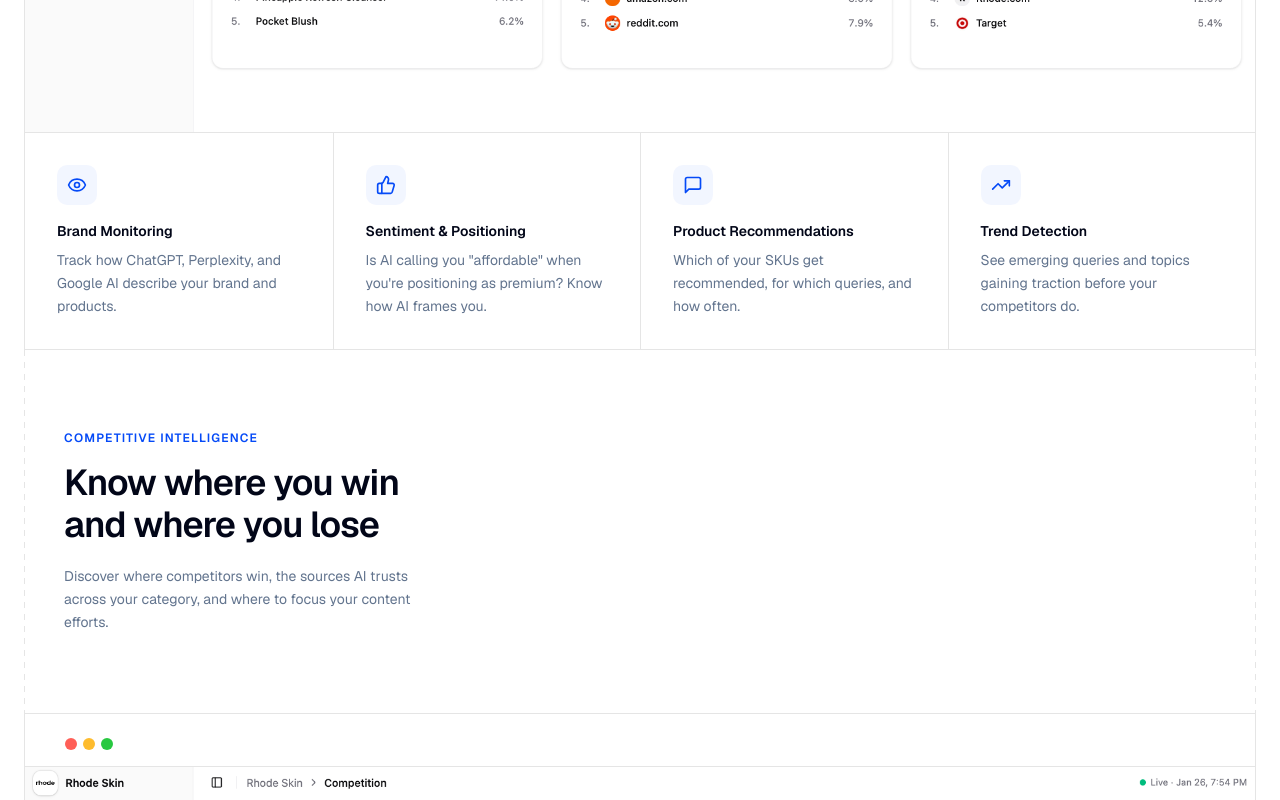
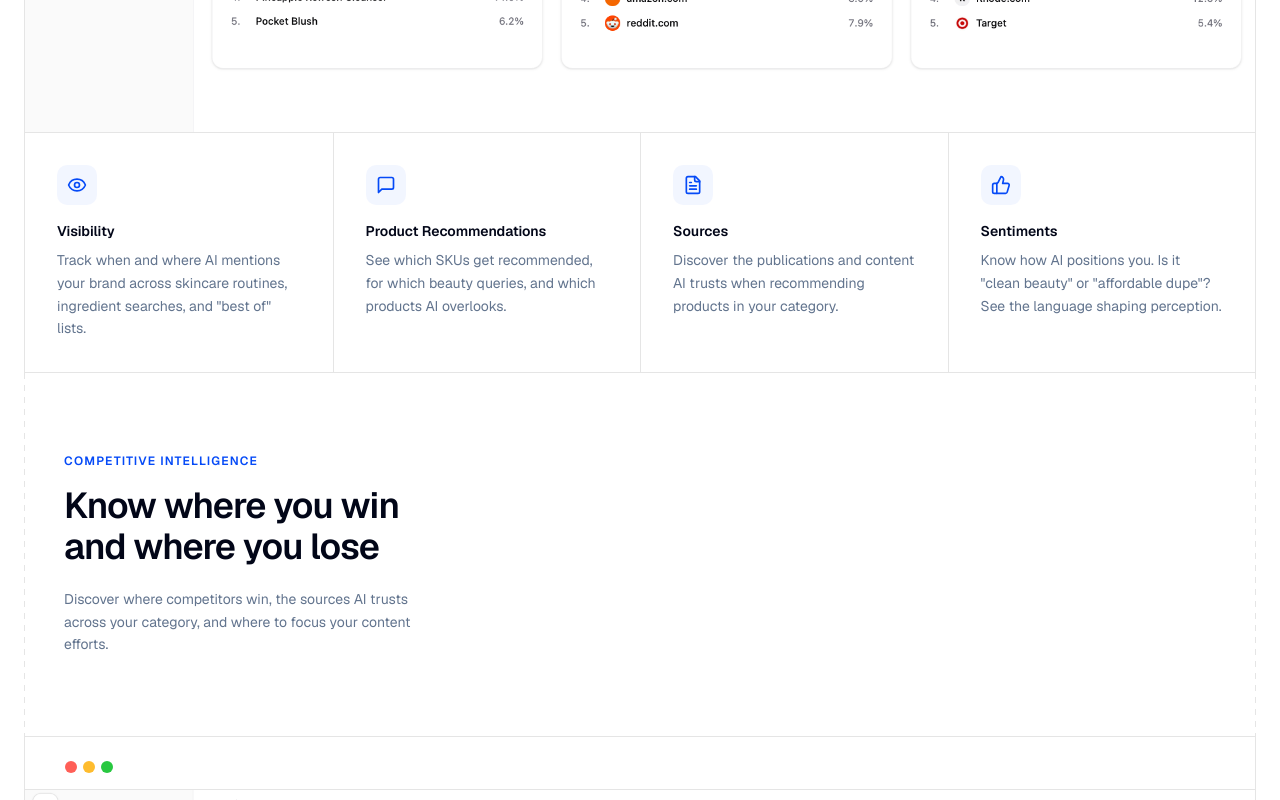
Before and after one commit to dannylee1020/rix-landing, a SvelteKit app: page / in a window 1280 px wide. Shown: the part 1520-2320 px from the top of the page. Built offline with nearby package versions, Linux system fonts and the light colour scheme.

Commit message:
feat: update feature card

```diff
--- a/src/lib/components/sections/Navigation.svelte
+++ b/src/lib/components/sections/Navigation.svelte
@@ -44,7 +44,7 @@
 		<div class="hidden items-center md:flex">
 			<a
 				href="mailto:daniel.lee@tryrix.com"
-				class="inline-flex h-8 items-center justify-center rounded-full bg-foreground px-4 text-sm font-medium text-background transition-all duration-150 hover:bg-foreground/90"
+				class="inline-flex h-8 items-center justify-center rounded-full bg-foreground px-4 text-sm font-medium text-background shadow-md transition-all duration-150 hover:bg-foreground/90"
 			>
 				Talk to Us
 			</a>
@@ -94,7 +94,7 @@
 				<div class="pt-2">
 					<a
 						href="mailto:daniel.lee@tryrix.com"
-						class="inline-flex h-9 items-center justify-center rounded-full bg-foreground px-5 text-sm font-medium text-background"
+						class="inline-flex h-9 items-center justify-center rounded-full bg-foreground px-5 text-sm font-medium text-background shadow-md"
 						onclick={() => (mobileMenuOpen = false)}
 					>
 						Talk to Us
--- a/src/routes/+page.svelte
+++ b/src/routes/+page.svelte
@@ -19,49 +19,54 @@
 	const visibilityFeatures = [
 		{
 			icon: Eye,
-			title: 'Brand Monitoring',
-			description: 'Track how ChatGPT, Perplexity, and Google AI describe your brand and products.'
-		},
-		{
-			icon: ThumbsUp,
-			title: 'Sentiment & Positioning',
+			title: 'Visibility',
 			description:
-				'Is AI calling you "affordable" when you\'re positioning as premium? Know how AI frames you.'
+				'Track when and where AI mentions your brand across skincare routines, ingredient searches, and "best of" lists.'
 		},
 		{
 			icon: MessageSquare,
 			title: 'Product Recommendations',
-			description: 'Which of your SKUs get recommended, for which queries, and how often.'
+			description:
+				'See which SKUs get recommended, for which beauty queries, and which products AI overlooks.'
 		},
 		{
-			icon: TrendingUp,
-			title: 'Trend Detection',
-			description: 'See emerging queries and topics gaining traction before your competitors do.'
+			icon: FileText,
+			title: 'Sources',
+			description:
+				'Discover the publications and content AI trusts when recommending products in your category.'
+		},
+		{
+			icon: ThumbsUp,
+			title: 'Sentiments',
+			description:
+				'Know how AI positions you. Is it "clean beauty" or "affordable dupe"? See the language shaping perception.'
 		}
 	];
 
 	const competitiveFeatures = [
 		{
 			icon: ChartNoAxesColumn,
-			title: 'Share of Voice',
+			title: 'Category Competition',
 			description:
-				'How often AI recommends you vs. competitors for queries like "best retinol serum."'
+				'See how you rank against competitors across your category. Know where you lead and where you fall behind.'
 		},
 		{
 			icon: Search,
-			title: 'Gap Analysis',
-			description: "Topics where competitors get recommended and you don't. Find out why."
+			title: 'Topic Competition',
+			description:
+				'Track who dominates specific queries like "best retinol serum" or "hydrating moisturizer for dry skin."'
 		},
 		{
 			icon: Compass,
-			title: 'Opportunity Mapping',
-			description: 'Queries with no dominant brand—categories you can own before competitors do.'
+			title: 'Head to Head',
+			description:
+				'Deep dive into any competitor. Compare recommendations, positioning, and the sources driving their visibility.'
 		},
 		{
-			icon: FileText,
-			title: 'Source Intelligence',
+			icon: TrendingUp,
+			title: 'Actionable Insights',
 			description:
-				"Which publications AI cites when recommending products. See who's driving AI's picks."
+				'Spot gaps, uncover opportunities, and get clear next steps on how to close the distance.'
 		}
 	];
 </script>
```
Also changed, not shown: src/routes/join/+page.svelte (+32 -30 lines).
